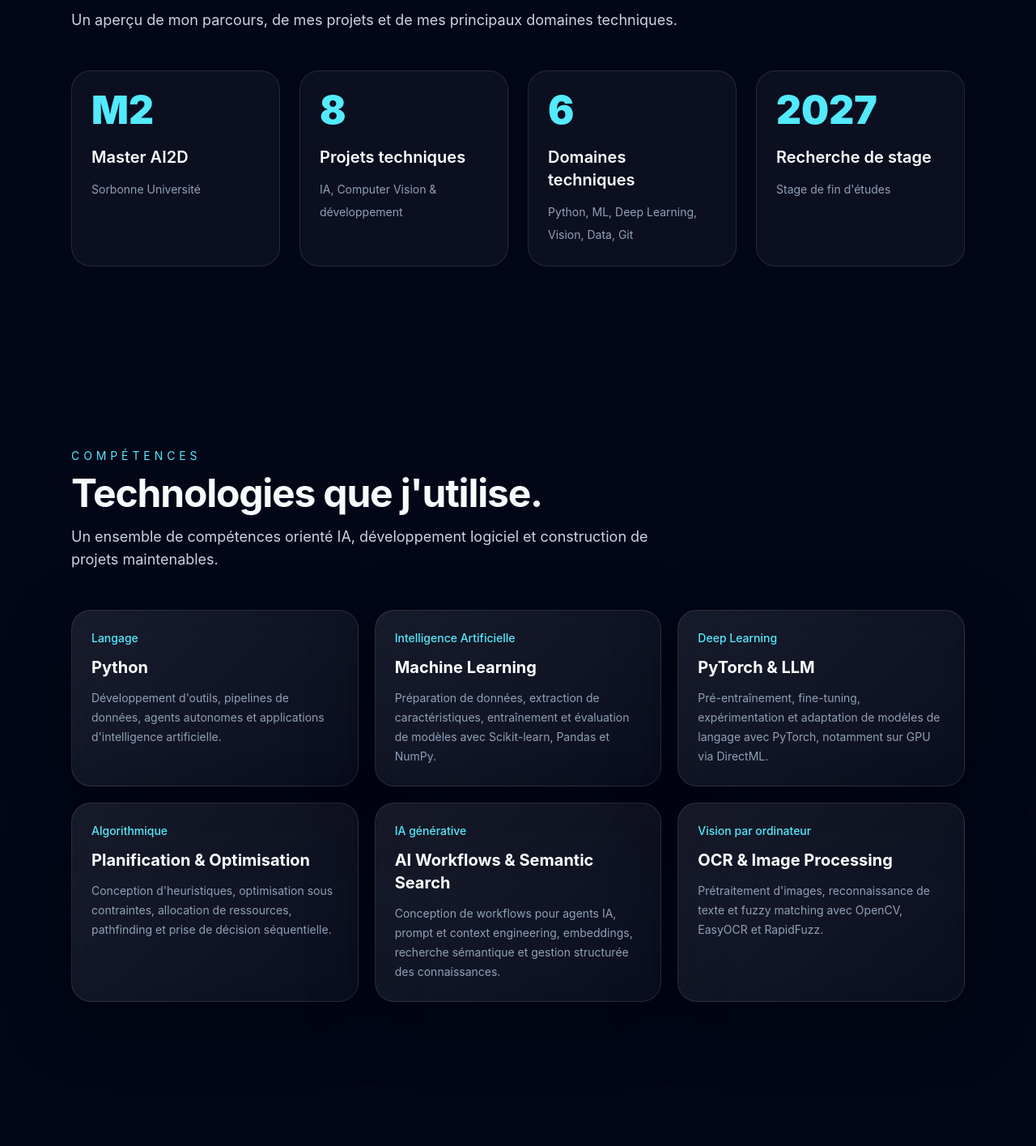
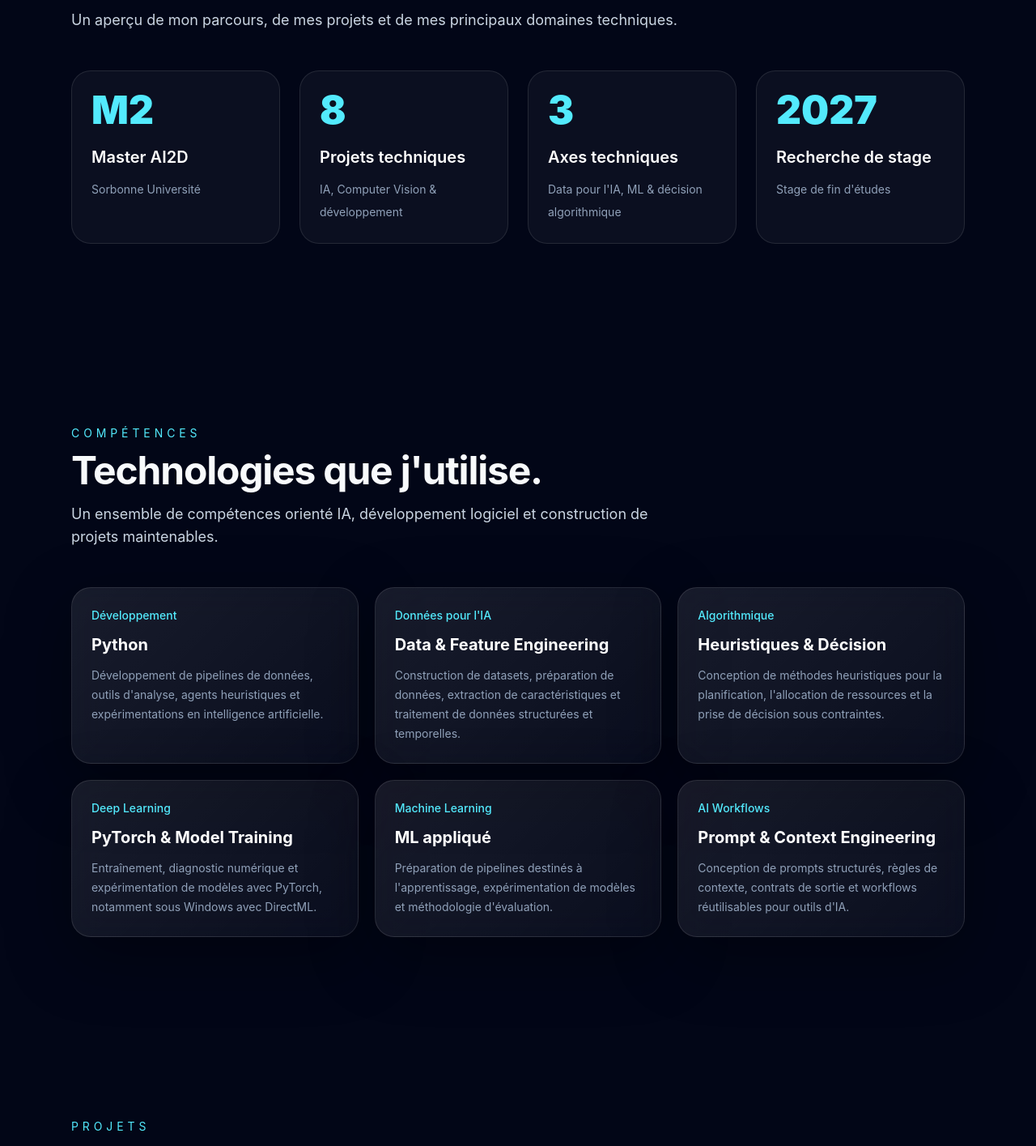
Before and after one commit to Driw0x/Driw0x.github.io, a React (Vite) app: page / in a window 1280 px wide. Shown: the part 997-2412 px from the top of the page at 81% size. Built offline with nearby package versions, Linux system fonts and the light colour scheme.

Commit message:
Align portfolio with current skills and projects

```diff
--- a/src/components/sections/About.tsx
+++ b/src/components/sections/About.tsx
@@ -15,9 +15,9 @@ const stats = [
     description: "IA, Computer Vision & développement",
   },
   {
-    value: "6",
-    label: "Domaines techniques",
-    description: "Python, ML, Deep Learning, Vision, Data, Git",
+    value: "3",
+    label: "Axes techniques",
+    description: "Data pour l'IA, ML & décision algorithmique",
   },
   {
     value: "2027",
--- a/src/components/sections/Hero.tsx
+++ b/src/components/sections/Hero.tsx
@@ -35,7 +35,8 @@ export default function Hero() {
             <p className="mt-8 max-w-3xl text-lg leading-8 text-slate-300">
               Je recherche un stage de fin d'études en intelligence artificielle et développement logiciel
               afin de mettre en pratique mes compétences acquises durant mon cursus. Je m'intéresse particulièrement
-              aux modèles de langage (LLM), au RAG et à l'analyse de données.
+              à l'ingénierie des données pour l'IA, au machine learning appliqué et à la prise de décision
+              algorithmique sous contraintes.
             </p>
 
             <div className="mt-10 flex flex-wrap gap-4">
--- a/src/data/projects.ts
+++ b/src/data/projects.ts
@@ -4,17 +4,17 @@ export const projects: Project[] = [
   {
     title: "CS2Guard",
 
-    subtitle: "Système intelligent de détection de triche sur Counter-Strike 2",
+    subtitle: "Pipeline d'analyse de données pour l'anti-cheat CS2",
 
     description:
-      "Projet d'anti-cheat basé sur l'analyse comportementale des joueurs de Counter-Strike 2. Le projet commence par l'analyse de fichiers de démo afin d'extraire des données de gameplay, construire des features pertinentes et entraîner des modèles de Machine Learning capables d'identifier des comportements suspects. L'objectif final est d'adapter cette détection à un système d'analyse en temps réel côté serveur.",
+      "Développement d'un pipeline d'analyse de démos CS2 : parsing multi-source, construction de datasets, extraction de caractéristiques comportementales et traitement reproductible des données en préparation de futurs modèles de détection.",
 
     technologies: [
       "Python",
-      "Machine Learning",
-      "Data Analysis",
-      "CS2 Demo Parsing",
-      "Scikit-learn",
+      "Data Processing",
+      "Feature Engineering",
+      "Temporal Data",
+      "Dataset Engineering",
     ],
 
     github: "https://github.com/Driw0x/CS2Guard",
@@ -49,7 +49,7 @@ export const projects: Project[] = [
   {
     title: "Kaggriculture",
 
-    subtitle: "Agent autonome de planification et d'optimisation",
+    subtitle: "Agent heuristique de décision sous contraintes",
 
     description:
       "Développement d'un agent autonome pour la compétition Kaggriculture sur Kaggle. L'agent utilise des heuristiques de planification et d'optimisation pour gérer dynamiquement la production, la main-d'œuvre, les déplacements, les achats et les interactions avec le marché sous contraintes temporelles et économiques.",
@@ -57,9 +57,9 @@ export const projects: Project[] = [
     technologies: [
       "Python",
       "Heuristic Planning",
-      "Optimization",
+      "Decision Making",
       "Pathfinding",
-      "Decision Making",
+      "Resource Management",
     ],
 
     github: "https://github.com/Driw0x/Kaggriculture",
@@ -72,16 +72,16 @@ export const projects: Project[] = [
   {
     title: "AI Knowledge Workflows",
 
-    subtitle: "Workflows et prompts réutilisables pour agents IA",
+    subtitle: "Workflows structurés pour l'utilisation d'outils IA",
 
     description:
-      "Conception d'une architecture de workflows réutilisables pour agents IA, combinant prompt engineering, gestion de contexte, contraintes explicites et sorties structurées. Le projet fournit des prompts et templates versionnés pour la recherche, la gestion de projets, l'évaluation de compétences et la maintenance d'une base de connaissances.",
+      "Bibliothèque de prompts, règles de contexte et templates versionnés pour structurer des workflows assistés par IA autour de la recherche, des projets, des compétences et de la gestion de connaissances.",
 
     technologies: [
       "Prompt Engineering",
-      "AI Agents",
+      "Context Engineering",
       "Knowledge Management",
-      "Context Engineering",
+      "Structured Workflows",
       "Git",
     ],
 
@@ -104,8 +104,8 @@ export const projects: Project[] = [
     technologies: [
       "Python",
       "Heuristics",
-      "Optimization",
       "Resource Allocation",
+      "Constraint-based Decision Making",
       "Networking",
     ],
 
@@ -160,17 +160,17 @@ export const projects: Project[] = [
   {
     title: "CodeAgent",
 
-    subtitle: "Agent IA local pour l'analyse de code",
+    subtitle: "Prototype de recherche sémantique dans du code",
 
     description:
-      "Développement d'un agent IA local permettant d'analyser une base de code. Le projet combine parsing AST, chunking intelligent, embeddings, recherche sémantique, indexation vectorielle et RAG afin d'assister les développeurs dans la compréhension d'un projet.",
+      "Prototype expérimental combinant segmentation de code basée sur l'AST, embeddings et indexation FAISS pour explorer la recherche sémantique dans des bases de code.",
 
     technologies: [
       "Python",
       "AST",
+      "Embeddings",
       "FAISS",
-      "Embeddings",
-      "RAG",
+      "Semantic Search",
     ],
 
     github: "https://github.com/Driw0x/CodeAgent",
--- a/src/data/skills.ts
+++ b/src/data/skills.ts
@@ -2,44 +2,44 @@ import type { Skill } from "../types/skill";
 
 export const skills: Skill[] = [
   {
-    category: "Langage",
+    category: "Développement",
     title: "Python",
     description:
-      "Développement d'outils, pipelines de données, agents autonomes et applications d'intelligence artificielle.",
+      "Développement de pipelines de données, outils d'analyse, agents heuristiques et expérimentations en intelligence artificielle.",
   },
 
   {
-    category: "Intelligence Artificielle",
-    title: "Machine Learning",
+    category: "Données pour l'IA",
+    title: "Data & Feature Engineering",
     description:
-      "Préparation de données, extraction de caractéristiques, entraînement et évaluation de modèles avec Scikit-learn, Pandas et NumPy.",
+      "Construction de datasets, préparation de données, extraction de caractéristiques et traitement de données structurées et temporelles.",
+  },
+
+  {
+    category: "Algorithmique",
+    title: "Heuristiques & Décision",
+    description:
+      "Conception de méthodes heuristiques pour la planification, l'allocation de ressources et la prise de décision sous contraintes.",
   },
 
   {
     category: "Deep Learning",
-    title: "PyTorch & LLM",
+    title: "PyTorch & Model Training",
     description:
-      "Pré-entraînement, fine-tuning, expérimentation et adaptation de modèles de langage avec PyTorch, notamment sur GPU via DirectML.",
+      "Entraînement, diagnostic numérique et expérimentation de modèles avec PyTorch, notamment sous Windows avec DirectML.",
   },
 
   {
-    category: "Algorithmique",
-    title: "Planification & Optimisation",
+    category: "Machine Learning",
+    title: "ML appliqué",
     description:
-      "Conception d'heuristiques, optimisation sous contraintes, allocation de ressources, pathfinding et prise de décision séquentielle.",
+      "Préparation de pipelines destinés à l'apprentissage, expérimentation de modèles et méthodologie d'évaluation.",
   },
 
   {
-    category: "IA générative",
-    title: "AI Workflows & Semantic Search",
+    category: "AI Workflows",
+    title: "Prompt & Context Engineering",
     description:
-      "Conception de workflows pour agents IA, prompt et context engineering, embeddings, recherche sémantique et gestion structurée des connaissances.",
-  },
-
-  {
-    category: "Vision par ordinateur",
-    title: "OCR & Image Processing",
-    description:
-      "Prétraitement d'images, reconnaissance de texte et fuzzy matching avec OpenCV, EasyOCR et RapidFuzz.",
+      "Conception de prompts structurés, règles de contexte, contrats de sortie et workflows réutilisables pour outils d'IA.",
   },
 ];
--- a/src/data/timeline.ts
+++ b/src/data/timeline.ts
@@ -6,7 +6,7 @@ export const timeline: TimelineItem[] = [
     title: "Master 2 AI2D",
     subtitle: "Sorbonne Université",
     description:
-      "Deuxième année du Master Algorithmes, Intelligence Artificielle, Interactions et Décision. Approfondissement en intelligence artificielle, modèles de langage, RAG, prise de décision, interactions homme-machine et ingénierie logicielle.",
+      "Deuxième année du Master Algorithmes, Intelligence Artificielle, Interactions et Décision. Approfondissement en intelligence artificielle, algorithmique, apprentissage automatique et systèmes de décision.",
   },
   {
     period: "2025 - 2026",
```
